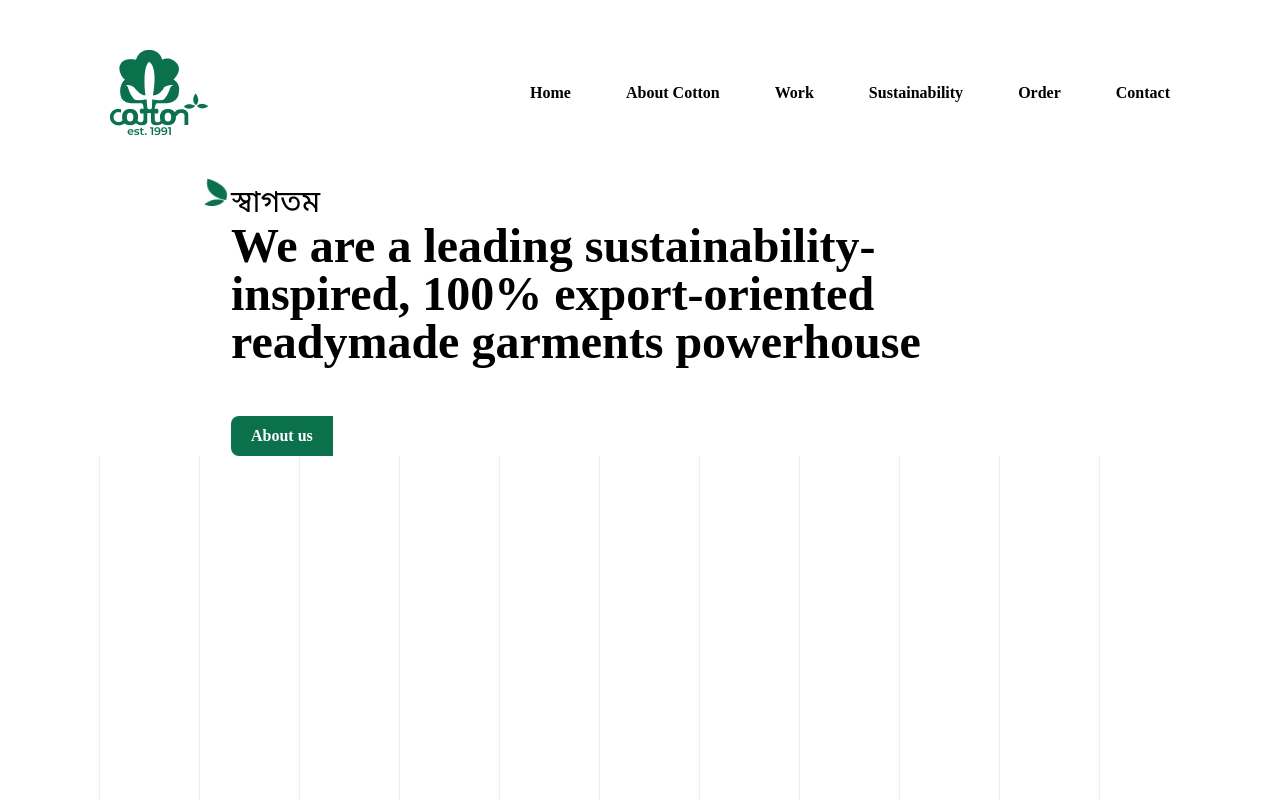
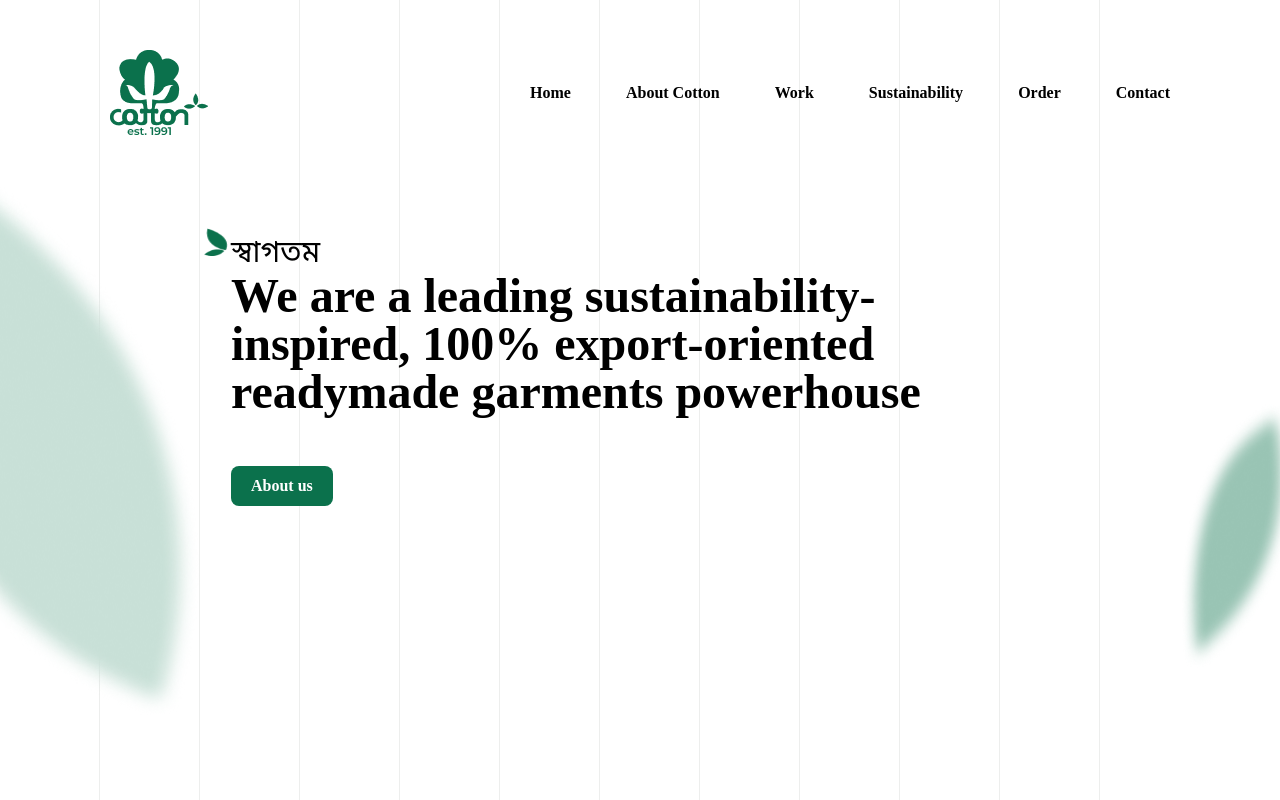
Before and after one commit to cottonSdtNadim/cotton-website-task, a React (Vite) app: page / in a window 1280 px wide. Shown: the top 800 px of the page. Built offline with nearby package versions, Linux system fonts and the light colour scheme.

Commit message:
leaf vector added

```diff
--- a/src/main.jsx
+++ b/src/main.jsx
@@ -7,7 +7,7 @@ import BasicRoute from "./routes/BasicRoute.jsx";
 createRoot(document.getElementById("root")).render(
   <StrictMode>
     {/* <App /> */}
+    <GridWithLines></GridWithLines>
     <BasicRoute></BasicRoute>
-    <GridWithLines></GridWithLines>
   </StrictMode>
 );
--- a/src/pages/Shared/Header.jsx
+++ b/src/pages/Shared/Header.jsx
@@ -1,4 +1,6 @@
 import greenLeafSmallIcon from "../../assets/images/green-leaf-small-icon.png";
+import leftGreenLeafVector from "../../assets/images/left-green-leaf-vector.png";
+import rightGreenLeafVector from "../../assets/images/right-green-leaf-vector.png";
 import Navbar from "./Navbar";
 
 const Header = () => {
@@ -6,8 +8,15 @@ const Header = () => {
     <div>
       <Navbar></Navbar>
 
+      <div className="mt-[50px]">
+        <img
+          src={leftGreenLeafVector}
+          alt=""
+          className="absolute top-30 left-0 w-[200px] h-[600px] "
+        />
+
         {/* Header Container */}
-      <div className="px-[231px]">
+        <div className="relative px-[231px]">
           <div className="relative">
             <img
               src={greenLeafSmallIcon}
@@ -29,9 +38,17 @@ const Header = () => {
             readymade garments powerhouse
           </h1>
 
-        <button className="text-white bg-[#0B714C] px-[20px] py-[8px] rounded-s-lg mt-[50px]">
+          {/* About Us Button */}
+          <button className="text-white bg-[#0B714C] px-[20px] py-[8px] rounded-lg mt-[50px]">
             <span className="text-base font-semibold">About us</span>
           </button>
+        </div>
+
+        <img
+          src={rightGreenLeafVector}
+          alt=""
+          className="absolute top-100 right-0 w-[100px] h-[272px] "
+        />
       </div>
     </div>
   );
```
Also changed, not shown: src/assets/images/left-green-leaf-vector.png (added), src/assets/images/right-green-leaf-vector.png (added). Lines whose indentation alone changed are shown as unchanged.
